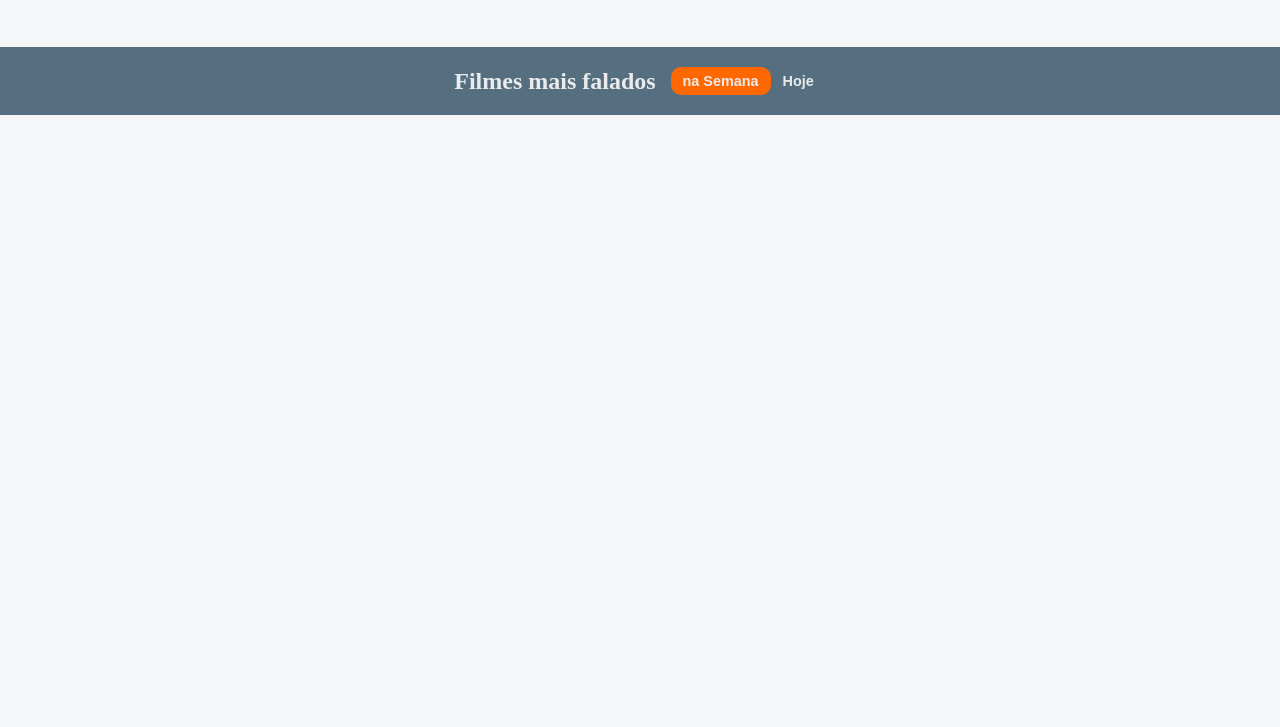
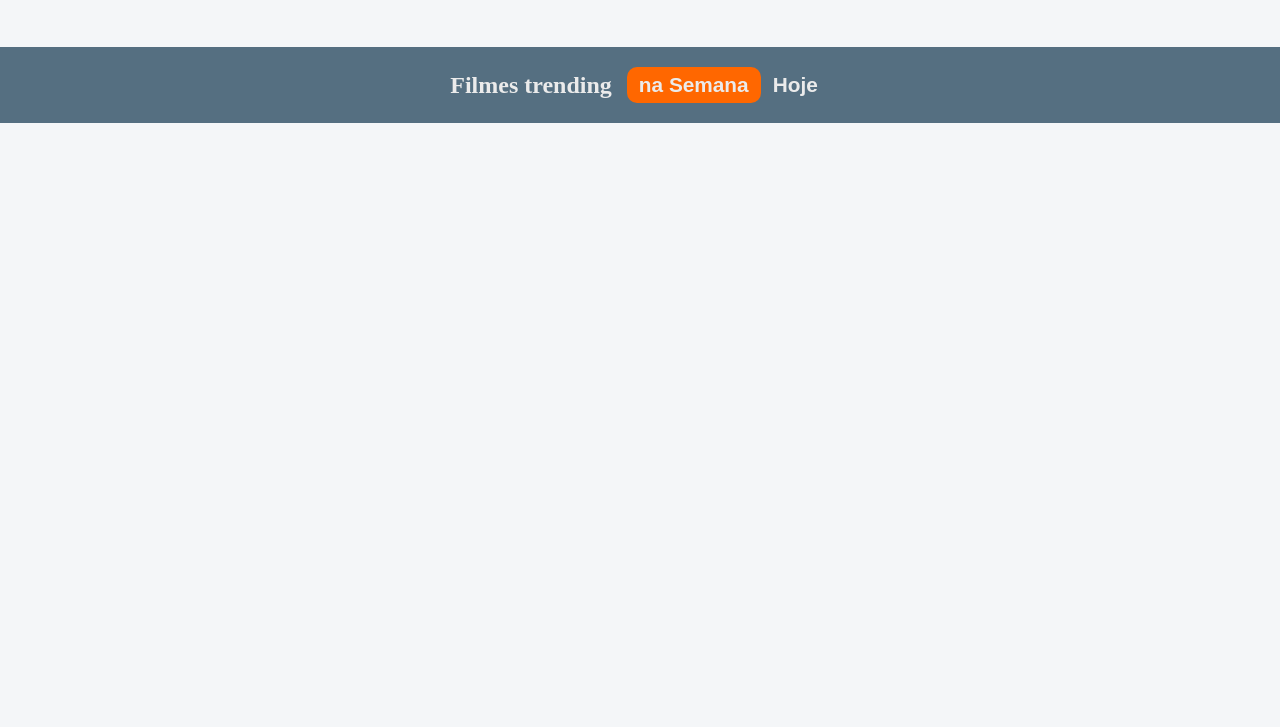
Before and after one commit to Mestrian/cine-explorer, a website built with Vite: page index.html in a window 1280 px wide. Shown: the part 73-800 px from the top of the page. Built offline with nearby package versions, Linux system fonts and the light colour scheme; some packages are replaced by stand-ins of ours; no server answers.

Commit message:
ui changes

```diff
--- a/dom.js
+++ b/dom.js
@@ -3,6 +3,7 @@ export const dom = {
   searchInput: document.querySelector(".pesquisa"),
 
   modeWrapper: document.querySelector(".navOptionsWrapper"),
+  modeText: document.querySelector("#mode"),
   trendingToggle: document.querySelector(".trendingToggle"),
 
   modal: document.querySelector(".backgroundMovieSelected"),
--- a/index.html
+++ b/index.html
@@ -29,7 +29,7 @@
     </header>
 
     <div class="trendingToggle">
-        <h2>Filmes mais falados </h2>
+        <h2><span id="mode">Filmes</span> trending </h2>
         <button data-type="week" class="navOption active">na Semana</button>
         <button data-type="day" class="navOption">Hoje</button>
     </div>
--- a/style.css
+++ b/style.css
@@ -70,7 +70,7 @@ header h1 a:visited {
   background-color: transparent;
   color: var(--white);
   font-weight: 600;
-  font-size: 0.9rem;
+  font-size: 1.3rem;
   cursor: pointer;
   transition: 200ms ease;
   padding: 6px 12px;
--- a/ui.js
+++ b/ui.js
@@ -8,6 +8,20 @@ const modal = dom.modal;
 subscribe((state)=> {
   listarFilmes(state.items, dom.trendingWrapper);
 })
+
+subscribe((state) => {
+  modeVisual(state.mode)
+})
+
+function modeVisual(modoAtual) {
+
+  if(modoAtual === "movie"){
+    dom.modeText.innerText = "Filmes";
+    return;
+  }
+    dom.modeText.innerText = "Séries";
+}
+
 
 export function listarFilmes(filmes, container) {
   container.innerHTML = "";
```
